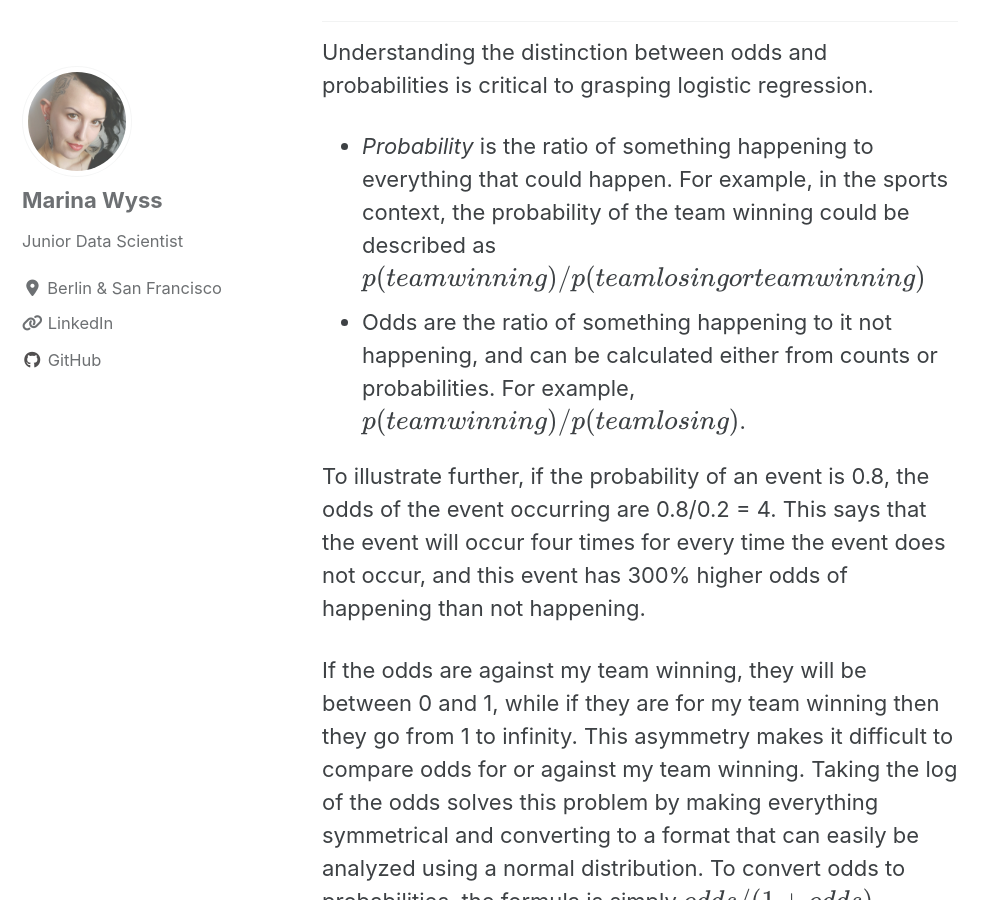
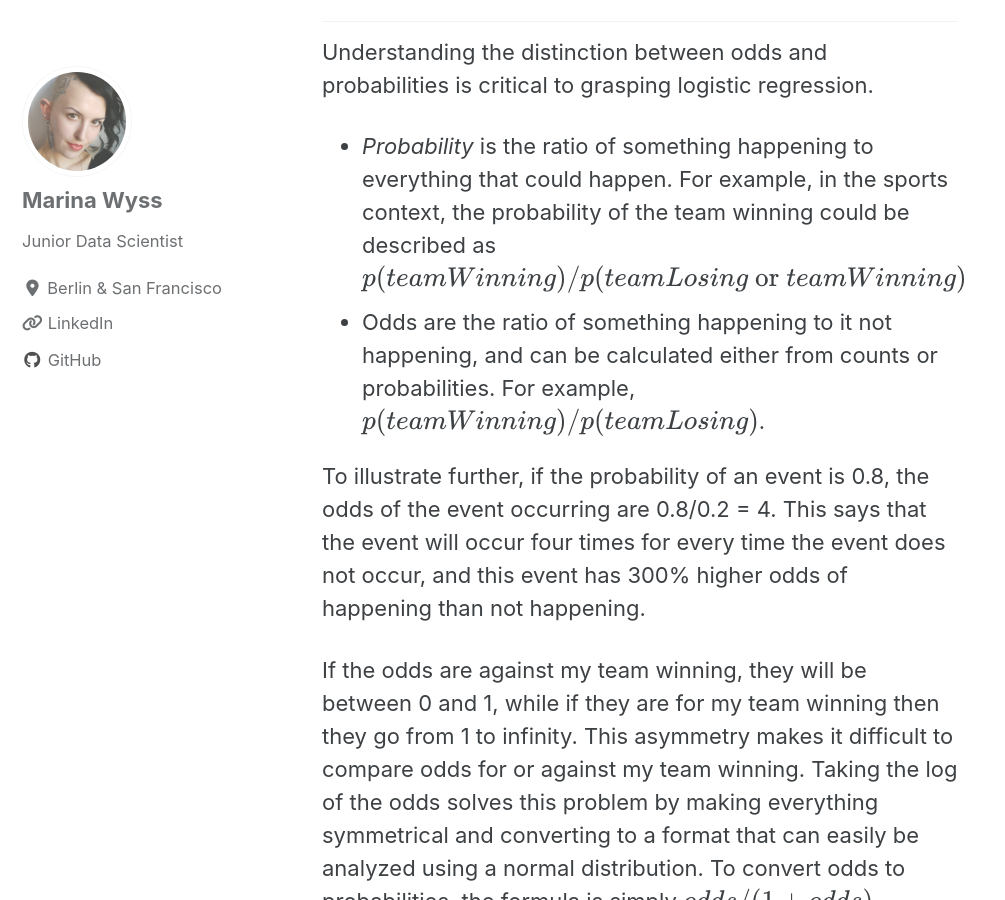
Before and after one commit to MarinaWyss/MarinaWyss.github.io, a Jekyll site: the page built from _posts/2020-12-12-logistic_regression.md, in a window 1280 px wide and 900 px high, scrolled down 3736 px. Shown: the whole window, without its empty margins (0-1005 px from the left). Built offline with Jekyll 4.4.1, drawn with Linux system fonts in a browser that asks for light colours; cached includes are drawn as plain includes; nearby versions of some CDN libraries; formulas are drawn with MathJax 3; some of the changed text lies outside the part shown.

Commit message:
fix mathjax logistic regression

```diff
--- a/_posts/2020-12-12-logistic_regression.md
+++ b/_posts/2020-12-12-logistic_regression.md
@@ -50,8 +50,8 @@ The logistic regression does assume:
 
 Understanding the distinction between odds and probabilities is critical to grasping logistic regression.
 
-* *Probability* is the ratio of something happening to everything that could happen. For example, in the sports context, the probability of the team winning could be described as $$p(team winning)/p(team losing or team winning)$$
-* Odds are the ratio of something happening to it not happening, and can be calculated either from counts or probabilities. For example, $$p(team winning)/p(team losing)$$.
+* *Probability* is the ratio of something happening to everything that could happen. For example, in the sports context, the probability of the team winning could be described as $$p(teamWinning)/p(teamLosing \text{ or } teamWinning)$$
+* Odds are the ratio of something happening to it not happening, and can be calculated either from counts or probabilities. For example, $$p(teamWinning)/p(teamLosing)$$.
 
 To illustrate further, if the probability of an event is 0.8, the odds of the event occurring are 0.8/0.2 = 4. This says that the event will occur four times for every time the event does not occur, and this event has 300% higher odds of happening than not happening.
 
```
Also changed, not shown: other parts of _posts/2020-12-12-logistic_regression.md (+1 -1 lines).
